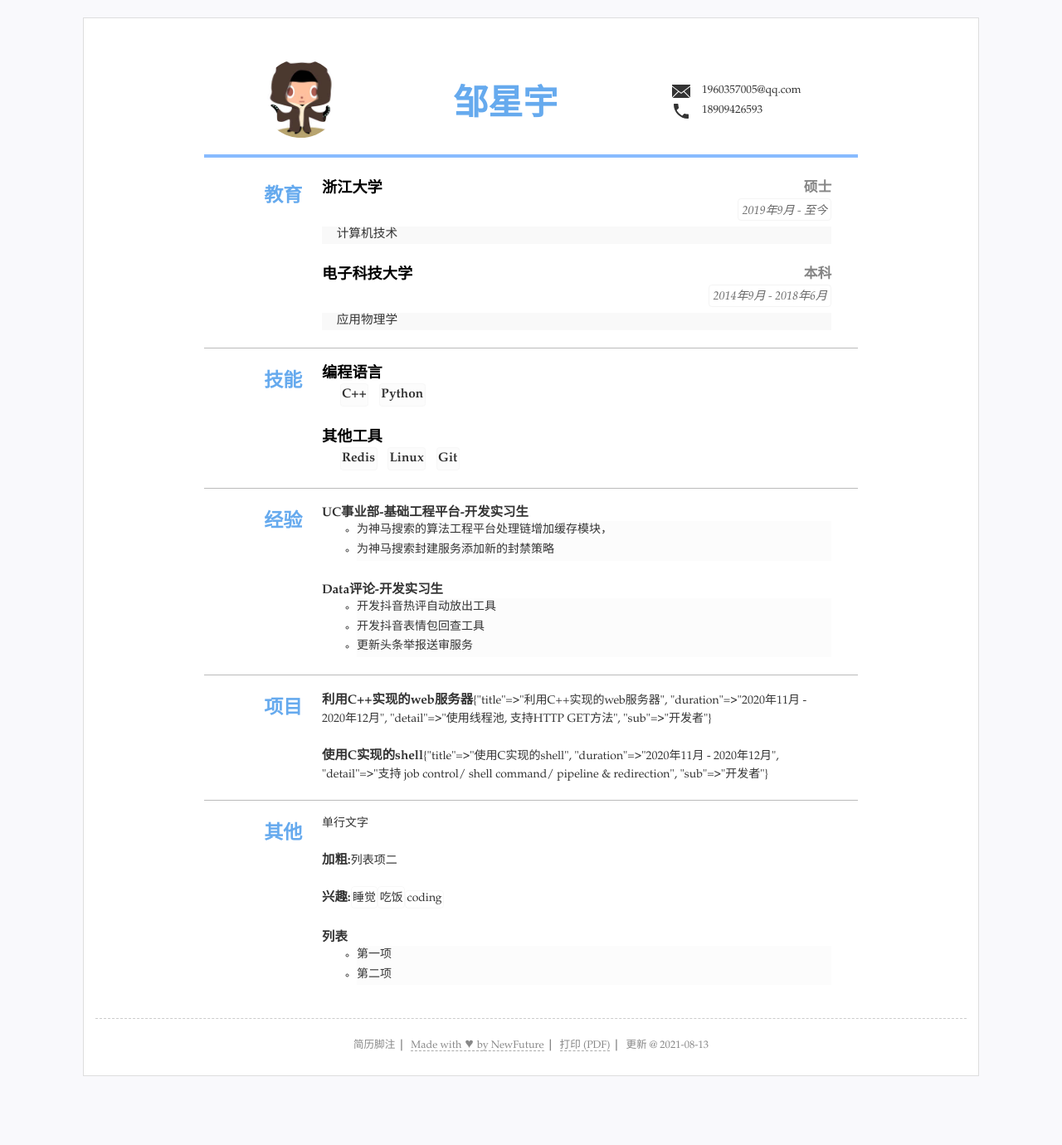
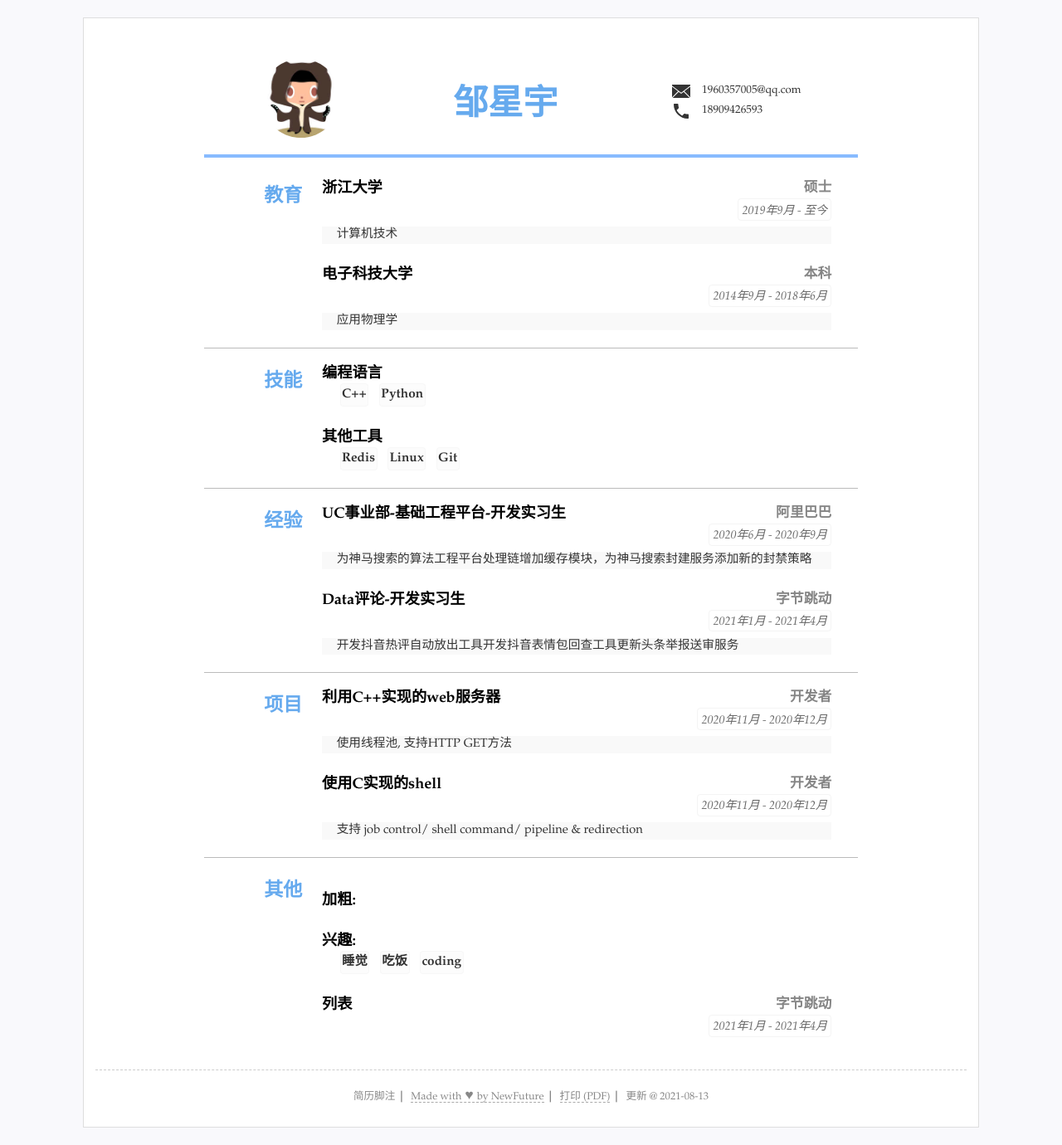
Before and after one commit to zouxingyu/cv, a Jekyll site: the page built from index.html, in a window 1280 px wide. Shown: the whole page at 83% size. Built offline with Jekyll 4.4.1, drawn with Linux system fonts in a browser that asks for light colours; before the commit the page ends 1318 px from its top, so only the background shows below that.

Commit message:
Update resume.yml

```diff
--- a/_data/resume.yml
+++ b/_data/resume.yml
@@ -40,12 +40,11 @@ main: #简历主要内容，
     - Linux
     - Git
 
-others: #其他列表显示
 - type: experience
   name: 经验
   content:
   - title: UC事业部-基础工程平台-开发实习生
-    list:
+    detail:
     - 为神马搜索的算法工程平台处理链增加缓存模块，
     - 为神马搜索封建服务添加新的封禁策略
     sub: 阿里巴巴
@@ -54,7 +53,7 @@ others: #其他列表显示
 
     #可以设置open默认展开
   - title: Data评论-开发实习生
-    list:
+    detail:
     - 开发抖音热评自动放出工具
     - 开发抖音表情包回查工具
     - 更新头条举报送审服务
```
